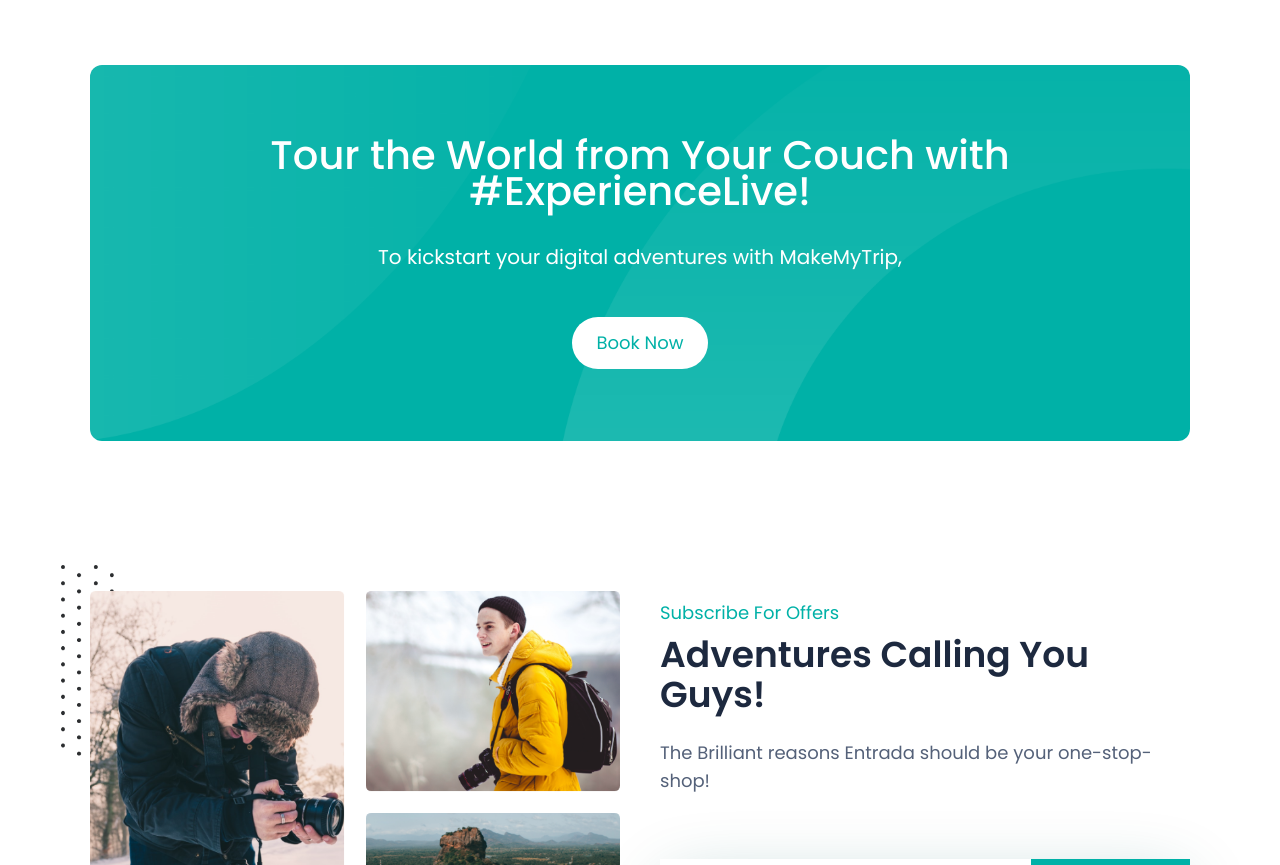
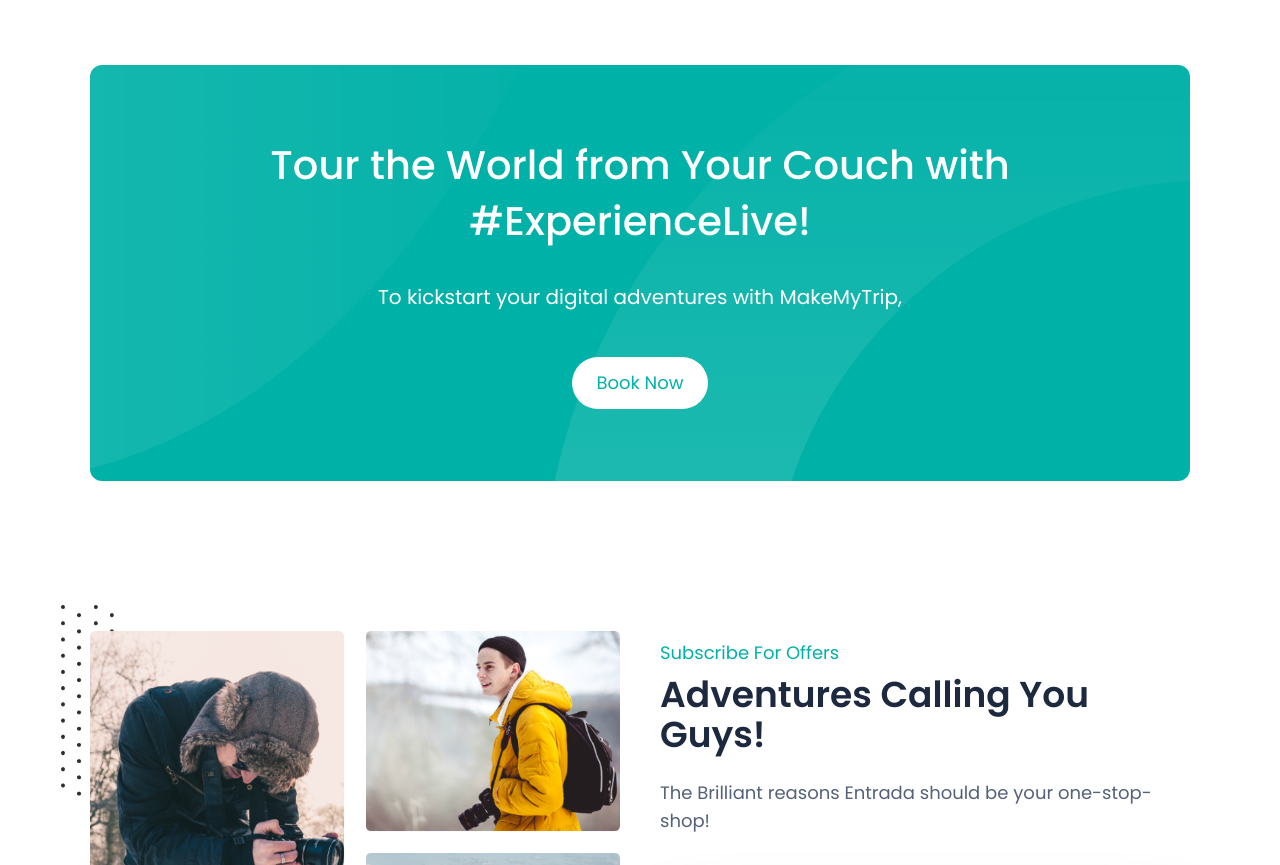
Before and after one commit to abdullahmehboob20s/Entrada-web, a Next.js app: page / in a window 1280 px wide. Shown: the part 3980-4845 px from the top of the page. Built offline with nearby package versions, Linux system fonts and the light colour scheme.

Commit message:
Fixed the lineHeight

```diff
--- a/layouts/BookNow.tsx
+++ b/layouts/BookNow.tsx
@@ -8,9 +8,12 @@
           <img
             src="images/book-now-bg.png"
             alt=""
-            className="absolute top-0 left-0 w-full h-full z-[-1] pointer-events-none select-none object-cover"
+            className="absolute top-0 left-0 w-full h-full z-[-1] pointer-events-none select-none object-cover "
           />
-          <h1 className="text-center text-xl md:text-3xl xl:text-[40px] 2xl:text-[56px] text-white font-medium mb-8 xl:mb-9 leading-[1.7]">
+          <h1
+            className="text-center text-xl md:text-3xl xl:text-[40px] 2xl:text-[56px] text-white font-medium mb-8 xl:mb-9"
+            style={{ lineHeight: "1.4" }}
+          >
             Tour the World from Your Couch with <br /> #ExperienceLive!
           </h1>
 
```
